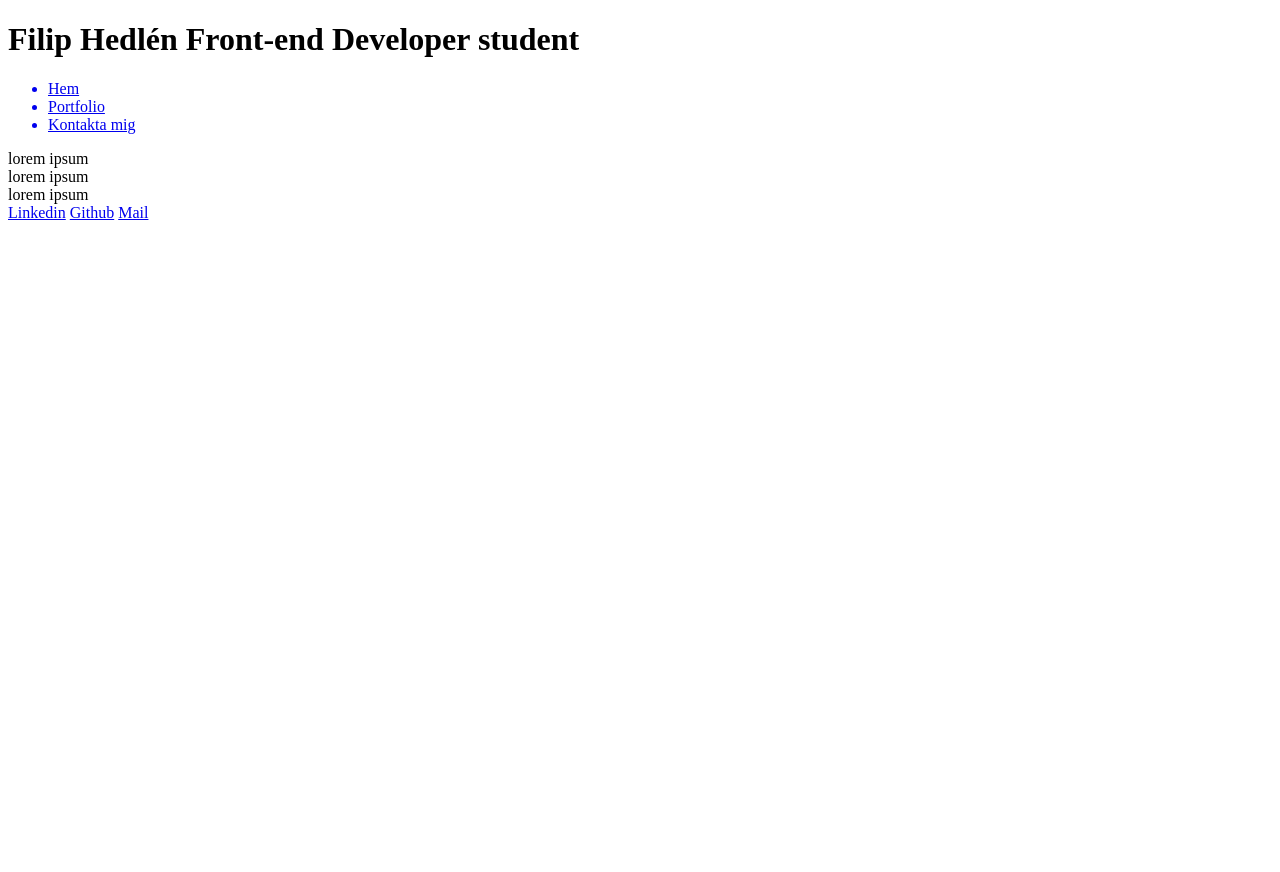
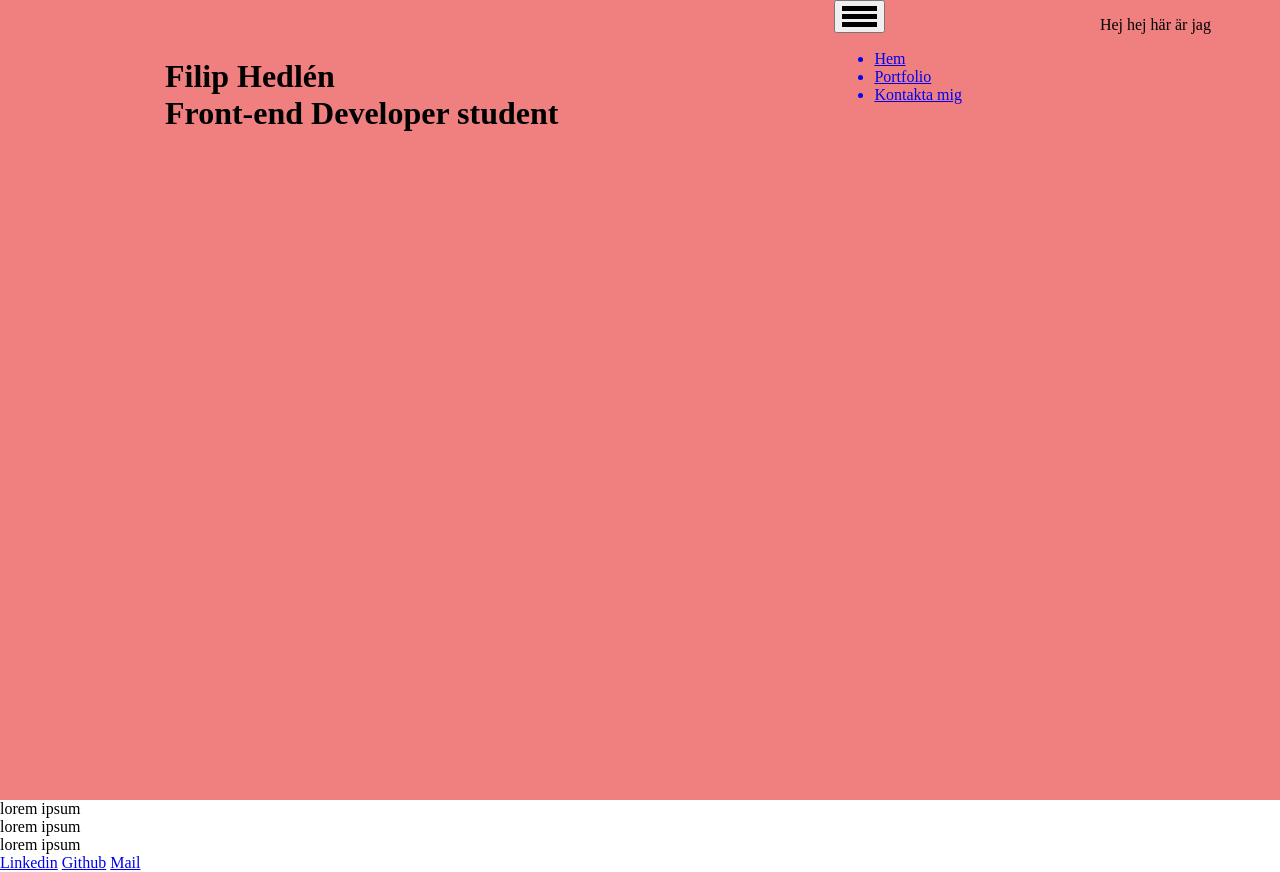
Before and after one commit to FilipHedlen/Portfolio--git, a website built with Vite: page src/index.html in a window 1280 px wide. Before the commit the page ends 800 px from the top, so only its background shows below. Built offline with nearby package versions, Linux system fonts and the light colour scheme.

Commit message:
Added styling to header

```diff
--- a/src/index.html
+++ b/src/index.html
@@ -11,16 +11,25 @@
     <main>
         <header class="header">
             <h1 class="header-name">
-                Filip Hedlén
-                Front-end Developer student
+            Filip Hedlén
+            Front-end Developer student
             </h1>
+            <img />
             <nav class="menu">
+                <button class="menubtn">
+                    <div></div>
+                    <div></div>
+                    <div></div>
+                </button>
                 <ul>
                     <a href="#"><li>Hem</li></a>
                     <a href="#"><li>Portfolio</li></a>
                     <a href="#"><li>Kontakta mig</li></a>
                 </ul>
             </nav>
+            <p class="about-me">
+                Hej hej här är jag
+            </p>
         </header>
         <section class="portfolio-section">
             <article>lorem ipsum</article>
@@ -34,6 +43,6 @@
         <a href="#" class="fa fa-mail">Mail</a>
     </footer>
 
-    <script src="ts/main.ts" defer type="module"></script>
+    <script src="ts/main.ts" defer type="text/typescript"></script>
 </body>
 </html>
--- a/src/styles/style.scss
+++ b/src/styles/style.scss
@@ -0,0 +1,33 @@
+body,
+html {
+    margin:0;
+    padding:0;
+    scroll-behavior: smooth;
+}
+
+.header {
+    background-color: lightcoral;
+    background-size: cover;
+    background-repeat: no-repeat;
+    width:100%;
+    height:100vh;
+    display:flex;
+    flex-direction: row;
+    justify-content: space-around;
+}
+
+.header-name {
+    white-space: pre;
+}
+
+.menubtn {
+    border-radius: solid 5px black;
+    font-size: 16px;
+}
+
+.menubtn div {
+    width: 35px;
+    height: 5px;
+    background-color: black;
+    margin: 3px 0;
+}
```
Also changed, not shown: src/styles/style.css, 1 other file.
